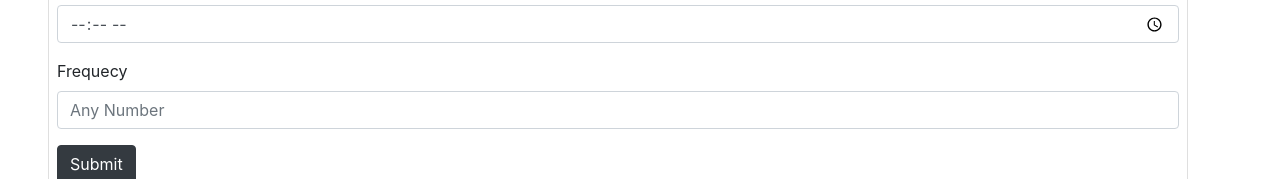
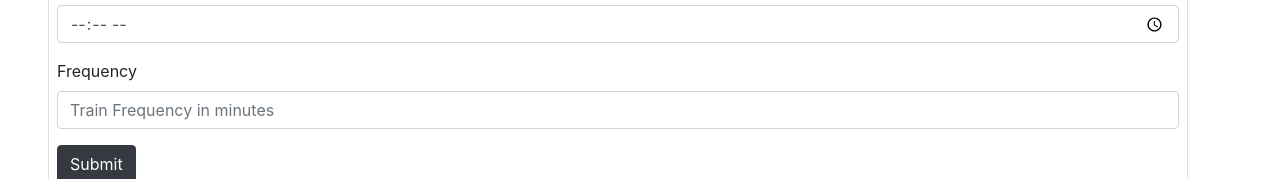
Before and after one commit to arunav1101/TrainSchedule, a plain HTML site: page index.html in a window 1280 px wide. Shown: the part 618-797 px from the top of the page. Drawn offline with nearby package versions, Linux system fonts and the light colour scheme; no server answers.

Commit message:
fix frequency

```diff
--- a/index.html
+++ b/index.html
@@ -65,9 +65,9 @@
                         <input type="time" class="form-control" id="firstTrainTime" aria-describedby="firstTrainTime" placeholder="HH:MM AM/PM">
                     </div>
                     <div class="form-group">
-                        <label for="frequency">Frequecy</label>
+                        <label for="frequency">Frequency</label>
                         <input type="number" class="form-control" id="frequency" aria-describedby="frequency"
-                            placeholder="Any Number">
+                            placeholder="Train Frequency in minutes">
                     </div>
                     <button type="button" class="btn btn-dark" id="addButton">Submit</button>
                 </form>
```
